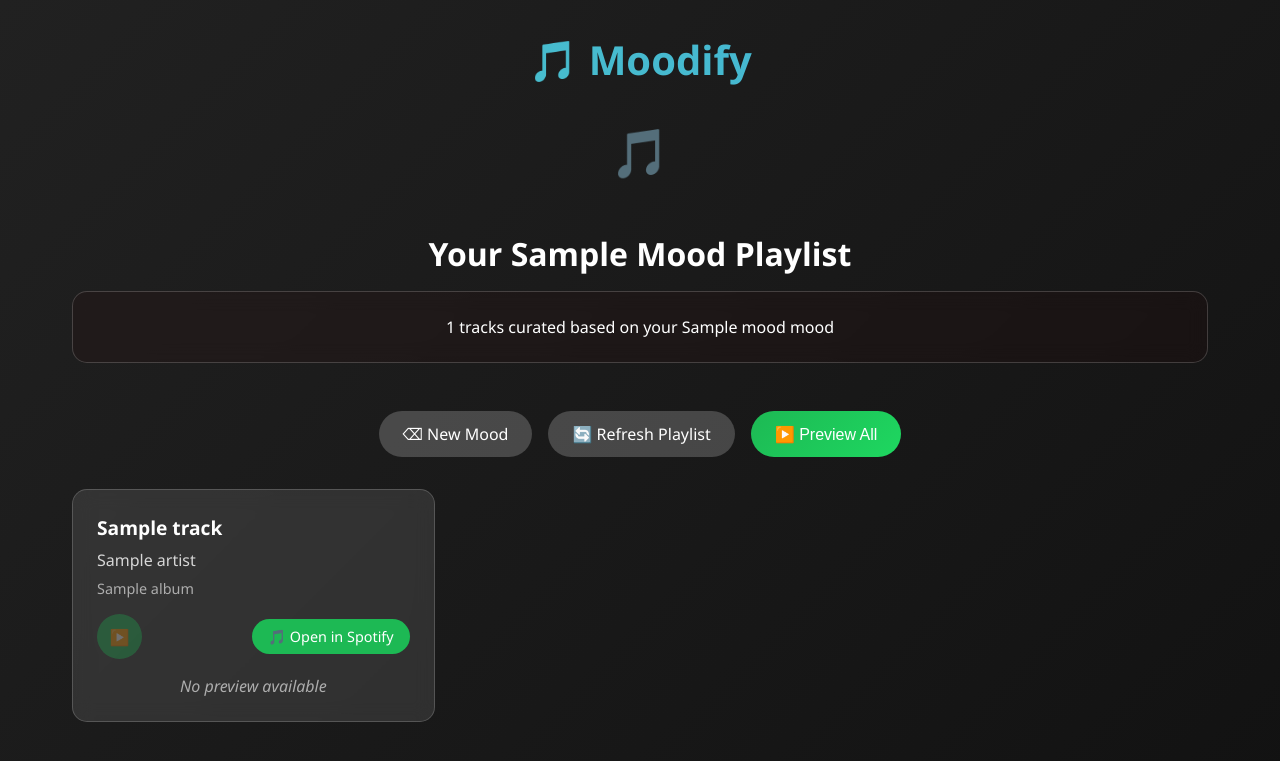
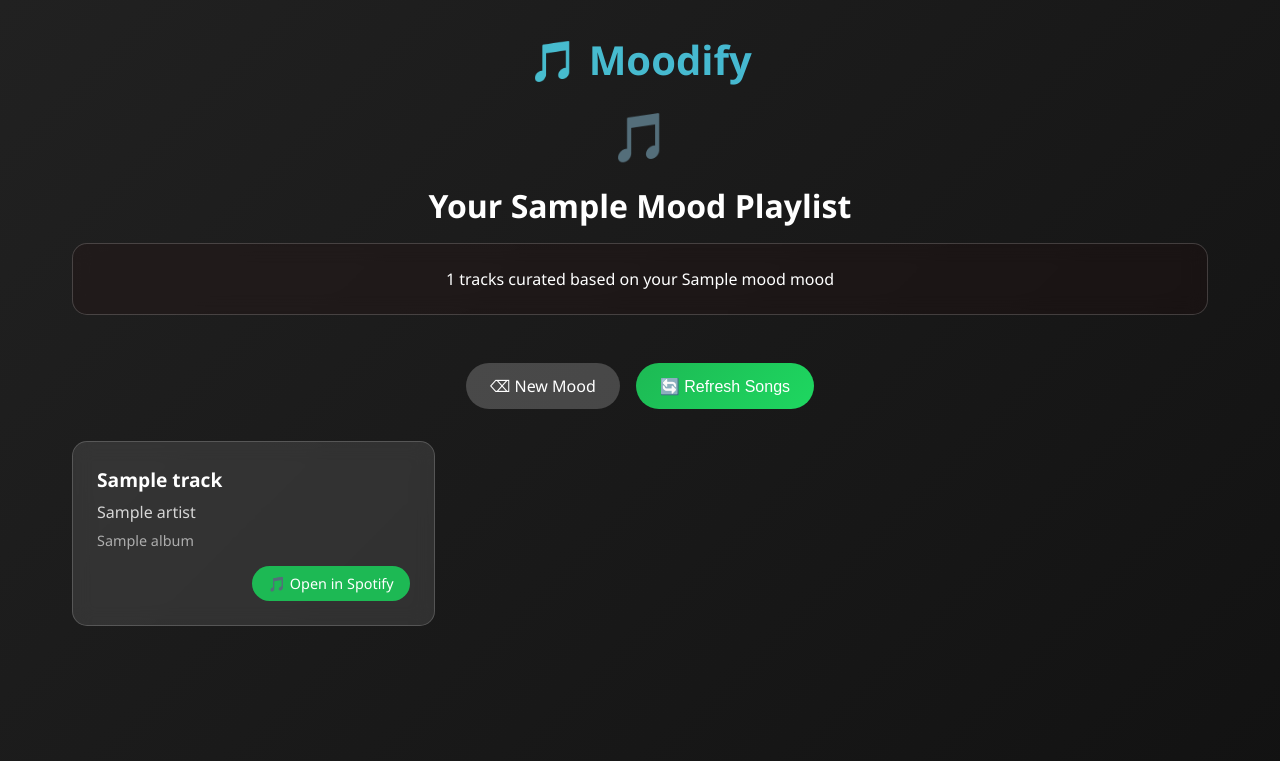
Before and after one commit to akashkashyap129/Moodify-A-Mood-Based-Spotify-Playlist-Generator-, a Flask app: template templates/playlist.html in a window 1280 px wide. Shown: the top 761 px of the page. Run offline with Flask 3, Linux system fonts and the light colour scheme; the template is opened without the code that fills it: most values are stand-ins (such as "Sample title", 1, 10 or a date in 2020); parts of the project's set-up code (start-up, migrations or seed data) failed here and were passed over.

Commit message:
Corrected Refresh Feature and removed the preview feature

```diff
--- a/main.py
+++ b/main.py
@@ -71,8 +71,8 @@ def callback():
 @app.route('/generate_playlist', methods=['GET', 'POST'])
 def generate_playlist():
     """
-    This route now handles both POST requests from the form and GET requests
-    from the refresh button.
+    This route handles both POST requests from the form and GET requests
+    from the refresh button (AJAX).
     """
     token_info = cache_handler.get_cached_token()
 
@@ -216,7 +216,6 @@ def generate_playlist():
                 'name': track['name'],
                 'artist': track['artists'][0]['name'],
                 'album': track['album']['name'],
-                'preview_url': track['preview_url'],
                 'url': track['external_urls']['spotify'],
                 'mood': user_mood,
                 'duration': f"{duration_min}:{duration_sec:02d}",
@@ -231,7 +230,13 @@ def generate_playlist():
         # Sort tracks by popularity for better ordering
         tracks.sort(key=lambda x: x['popularity'], reverse=True)
 
-        return render_template('playlist.html', mood=user_mood, tracks=tracks)
+        # Check if this is an AJAX request (refresh)
+        if request.headers.get('X-Requested-With') == 'XMLHttpRequest':
+            # Return just the HTML template for AJAX requests
+            return render_template('playlist.html', mood=user_mood, tracks=tracks)
+        else:
+            # Regular request, return full page
+            return render_template('playlist.html', mood=user_mood, tracks=tracks)
 
     except Exception as e:
         print(f"Main approach failed: {e}")
@@ -266,7 +271,6 @@ def generate_playlist():
                     'name': track['name'],
                     'artist': track['artists'][0]['name'],
                     'album': track['album']['name'],
-                    'preview_url': track['preview_url'],
                     'url': track['external_urls']['spotify'],
                     'mood': user_mood,
                     'duration': f"{duration_min}:{duration_sec:02d}",
@@ -276,7 +280,11 @@ def generate_playlist():
                 }
                 tracks.append(track_data)
 
-            return render_template('playlist.html', mood=user_mood, tracks=tracks)
+            # Check if this is an AJAX request (refresh)
+            if request.headers.get('X-Requested-With') == 'XMLHttpRequest':
+                return render_template('playlist.html', mood=user_mood, tracks=tracks)
+            else:
+                return render_template('playlist.html', mood=user_mood, tracks=tracks)
 
         except Exception as search_error:
             print(f"Search fallback failed: {search_error}")
--- a/templates/index.html
+++ b/templates/index.html
@@ -69,11 +69,14 @@
             gap: 1rem;
             width: 100%;
             margin-bottom: 1rem;
+            justify-items: center;
         }
 
         .mood-option {
             position: relative;
             cursor: pointer;
+            width: 100%;
+            max-width: 140px;
         }
 
         .mood-option input[type="radio"] {
@@ -89,6 +92,7 @@
             text-align: center;
             font-size: 1.1rem;
             font-weight: 500;
+            width: 100%;
         }
 
         .mood-card:hover {
--- a/templates/playlist.html
+++ b/templates/playlist.html
@@ -106,6 +106,27 @@
             background: linear-gradient(135deg, #1ed760, #1db954);
         }
 
+        .btn:disabled {
+            opacity: 0.6;
+            cursor: not-allowed;
+            transform: none;
+        }
+
+        .loading-spinner {
+            display: none;
+            width: 20px;
+            height: 20px;
+            border: 2px solid transparent;
+            border-top: 2px solid white;
+            border-radius: 50%;
+            animation: spin 1s linear infinite;
+        }
+
+        @keyframes spin {
+            0% { transform: rotate(0deg); }
+            100% { transform: rotate(360deg); }
+        }
+
         .playlist-grid {
             display: grid;
             grid-template-columns: repeat(auto-fill, minmax(350px, 1fr));
@@ -174,29 +195,8 @@
 
         .track-controls {
             display: flex;
-            justify-content: space-between;
+            justify-content: flex-end;
             align-items: center;
-            gap: 1rem;
-        }
-
-        .play-btn {
-            background: #1db954;
-            border: none;
-            border-radius: 50%;
-            width: 45px;
-            height: 45px;
-            color: white;
-            cursor: pointer;
-            transition: all 0.3s ease;
-            display: flex;
-            align-items: center;
-            justify-content: center;
-            font-size: 1rem;
-        }
-
-        .play-btn:hover {
-            background: #1ed760;
-            transform: scale(1.1);
         }
 
         .spotify-btn {
@@ -217,36 +217,6 @@
         .spotify-btn:hover {
             background: #1ed760;
             transform: translateY(-1px);
-        }
-
-        .audio-preview {
-            width: 100%;
-            margin-top: 1rem;
-            border-radius: 10px;
-        }
-
-        .no-preview {
-            text-align: center;
-            opacity: 0.6;
-            font-style: italic;
-            margin-top: 1rem;
-        }
-
-        .mood-indicators {
-            display: flex;
-            justify-content: center;
-            gap: 2rem;
-            margin: 2rem 0;
-        }
-
-        .mood-indicator {
-            text-align: center;
-        }
-
-        .mood-indicator-emoji {
-            font-size: 2rem;
-            margin-bottom: 0.5rem;
-            display: block;
         }
 
         @media (max-width: 768px) {
@@ -292,7 +262,7 @@
             <h2 class="mood-title">Your {{ mood.title() }} Playlist</h2>
 
             <div class="playlist-info">
-                <p>{{ tracks|length }} tracks curated based on your {{ mood }} mood</p>
+                <p id="track-count">{{ tracks|length }} tracks curated based on your {{ mood }} mood</p>
             </div>
         </div>
 
@@ -300,15 +270,13 @@
             <a href="/" class="btn">
                 ⌫ New Mood
             </a>
-            <a href="/generate_playlist?mood={{ mood }}" class="btn">
-                🔄 Refresh Playlist
-            </a>
-            <button onclick="playAllPreviews()" class="btn btn-primary">
-                ▶️ Preview All
+            <button id="refresh-btn" onclick="refreshPlaylist()" class="btn btn-primary">
+                <span id="refresh-text">🔄 Refresh Songs</span>
+                <div id="refresh-spinner" class="loading-spinner"></div>
             </button>
         </div>
 
-        <div class="playlist-grid">
+        <div id="playlist-grid" class="playlist-grid">
             {% for track in tracks %}
             <div class="track-card" onclick="openSpotify('{{ track.url }}')">
                 <div class="track-info">
@@ -317,29 +285,10 @@
                     <div class="track-album">{{ track.album }}</div>
 
                     <div class="track-controls">
-                        {% if track.preview_url %}
-                            <button class="play-btn" onclick="event.stopPropagation(); playPreview('{{ track.preview_url }}', this)">
-                                ▶️
-                            </button>
-                        {% else %}
-                            <div class="play-btn" style="opacity: 0.3; cursor: not-allowed;">
-                                ▶️
-                            </div>
-                        {% endif %}
-
                         <a href="{{ track.url }}" target="_blank" class="spotify-btn" onclick="event.stopPropagation()">
                             🎵 Open in Spotify
                         </a>
                     </div>
-
-                    {% if track.preview_url %}
-                        <audio class="audio-preview" controls preload="none">
-                            <source src="{{ track.preview_url }}" type="audio/mpeg">
-                            Your browser does not support the audio element.
-                        </audio>
-                    {% else %}
-                        <div class="no-preview">No preview available</div>
-                    {% endif %}
                 </div>
             </div>
             {% endfor %}
@@ -347,91 +296,75 @@
     </div>
 
     <script>
-        let currentAudio = null;
+        const currentMood = "{{ mood }}";
 
         function openSpotify(url) {
             window.open(url, '_blank');
         }
 
-        function playPreview(url, button) {
-            // Stop current audio if playing
-            if (currentAudio) {
-                currentAudio.pause();
-                currentAudio.currentTime = 0;
-                // Reset all play buttons
-                document.querySelectorAll('.play-btn').forEach(btn => {
-                    btn.textContent = '▶️';
-                });
-            }
+        function refreshPlaylist() {
+            const refreshBtn = document.getElementById('refresh-btn');
+            const refreshText = document.getElementById('refresh-text');
+            const refreshSpinner = document.getElementById('refresh-spinner');
+            const playlistGrid = document.getElementById('playlist-grid');
+            const trackCount = document.getElementById('track-count');
 
-            // Create new audio element
-            currentAudio = new Audio(url);
-            button.textContent = '⏸️';
+            // Disable button and show loading state
+            refreshBtn.disabled = true;
+            refreshText.style.display = 'none';
+            refreshSpinner.style.display = 'inline-block';
 
-            currentAudio.play().catch(error => {
-                console.error('Error playing audio:', error);
-                button.textContent = '❌';
-                setTimeout(() => {
-                    button.textContent = '▶️';
-                }, 2000);
+            // Make AJAX request to get new playlist
+            fetch(`/generate_playlist?mood=${currentMood}`, {
+                method: 'GET',
+                headers: {
+                    'X-Requested-With': 'XMLHttpRequest'
+                }
+            })
+            .then(response => {
+                if (!response.ok) {
+                    throw new Error('Network response was not ok');
+                }
+                return response.text();
+            })
+            .then(html => {
+                // Parse the response to extract just the track cards
+                const parser = new DOMParser();
+                const doc = parser.parseFromString(html, 'text/html');
+                const newGrid = doc.getElementById('playlist-grid');
+                const newTrackCount = doc.getElementById('track-count');
+
+                if (newGrid && newTrackCount) {
+                    // Update the playlist grid with new tracks
+                    playlistGrid.innerHTML = newGrid.innerHTML;
+                    trackCount.textContent = newTrackCount.textContent;
+
+                    // Add fade-in animation to new tracks
+                    const newCards = playlistGrid.querySelectorAll('.track-card');
+                    newCards.forEach((card, index) => {
+                        card.style.opacity = '0';
+                        card.style.transform = 'translateY(20px)';
+                        setTimeout(() => {
+                            card.style.transition = 'all 0.5s ease';
+                            card.style.opacity = '1';
+                            card.style.transform = 'translateY(0)';
+                        }, index * 100);
+                    });
+                } else {
+                    throw new Error('Could not parse new tracks');
+                }
+            })
+            .catch(error => {
+                console.error('Error refreshing playlist:', error);
+                alert('Failed to refresh playlist. Please try again.');
+            })
+            .finally(() => {
+                // Re-enable button and hide loading state
+                refreshBtn.disabled = false;
+                refreshText.style.display = 'inline';
+                refreshSpinner.style.display = 'none';
             });
-
-            currentAudio.onended = () => {
-                button.textContent = '▶️';
-                currentAudio = null;
-            };
-
-            currentAudio.onpause = () => {
-                button.textContent = '▶️';
-            };
         }
-
-        function playAllPreviews() {
-            const audioElements = document.querySelectorAll('.audio-preview');
-            let currentIndex = 0;
-
-            function playNext() {
-                if (currentIndex < audioElements.length) {
-                    const audio = audioElements[currentIndex];
-                    if (audio.src) {
-                        audio.play().catch(() => {
-                            // If play fails, move to next
-                            currentIndex++;
-                            setTimeout(playNext, 500);
-                        });
-
-                        audio.onended = () => {
-                            currentIndex++;
-                            setTimeout(playNext, 1000); // 1 second gap between tracks
-                        };
-                    } else {
-                        currentIndex++;
-                        setTimeout(playNext, 500);
-                    }
-                }
-            }
-
-            // Stop any currently playing audio
-            if (currentAudio) {
-                currentAudio.pause();
-            }
-
-            playNext();
-        }
-
-        // Keyboard shortcuts
-        document.addEventListener('keydown', function(e) {
-            if (e.key === ' ') {
-                e.preventDefault();
-                if (currentAudio) {
-                    if (currentAudio.paused) {
-                        currentAudio.play();
-                    } else {
-                        currentAudio.pause();
-                    }
-                }
-            }
-        });
     </script>
 </body>
 </html>
```
Also changed, not shown: 1 other file.
